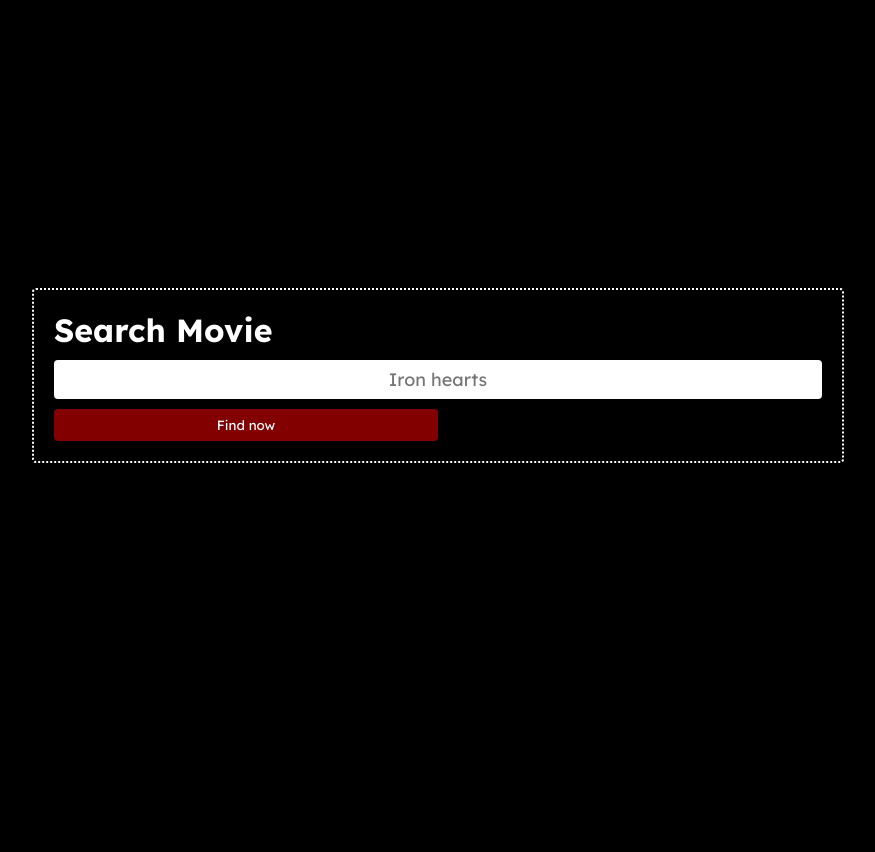
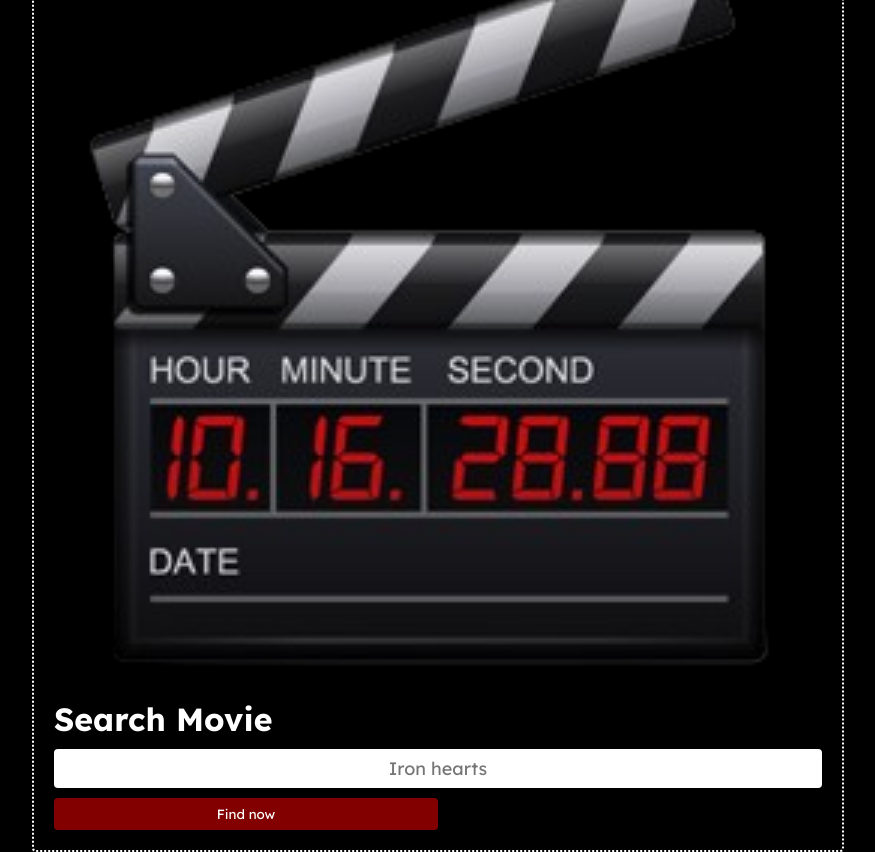
Before and after one commit to YearZero4/searchMovie, a Node server app: page / in a window 1280 px wide. Shown: the whole page, without its empty margins (202-1077 px from the left). Before the commit the page ends 463 px from the top, so only its background shows below. Run offline with Node 20, Linux system fonts and the light colour scheme.

Commit message:
Update search.html

```diff
--- a/views/search.html
+++ b/views/search.html
@@ -19,6 +19,7 @@
  <div id="container">
 
   <div id="search-send">
+   <img class="mov-img" src="/movie.png">
    <h1>Search Movie</h1>
    <form action="/results" method="GET">
     <input class="search-input" spellcheck="false" autocomplete="off" name="movie" placeholder="Iron hearts"
```
